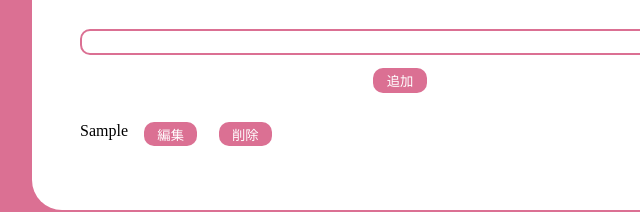
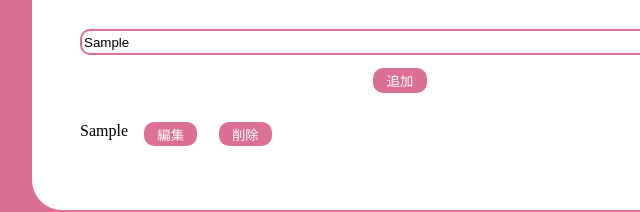
Before and after one commit to pachikuriii/vue-todo, a website: page todo.html in a window 1280 px wide. Both pictures are taken after typing "Sample" into the empty fields and a click on the button "追加". Shown: the part 189-401 px from the top of the page, 240-880 px from the left. Drawn offline with nearby package versions, Linux system fonts and the light colour scheme.

Commit message:
編集中のオブジェクトをdataに保持する形に

```diff
--- a/main.js
+++ b/main.js
@@ -15,21 +15,22 @@ const app = {
   data () {
     return {
       todos: [],
-      editedTodo: ''
+      editedTodo: '',
+      comment: ''
     }
   },
   methods: {
-    doAdd: function (value) {
-      const comment = this.$refs.comment
-      if (!comment.value.length) {
+    doAdd: function () {
+      console.log(this.comment)
+      if (!this.comment.length) {
         return
       }
       this.todos.push({
         id: new Date().getTime(),
-        comment: comment.value
+        comment: this.comment
       })
       todoStorage.save(this.todos)
-      comment.value = ''
+      this.content = ''
     },
     doEdit: function (selectedTodo) {
       this.editedTodo = selectedTodo
--- a/todo.html
+++ b/todo.html
@@ -9,7 +9,7 @@
     <div id="app">
       <h1>&#128064; pachikuriii's todo list &#128064;</h1>
       <form v-on:submit.prevent="doAdd">
-        <input type="text" ref="comment" />
+        <input type="text" v-model="comment" />
         <button type="submit" class="button button-new">追加</button>
       </form>
       <ul class="todo-list">
```
